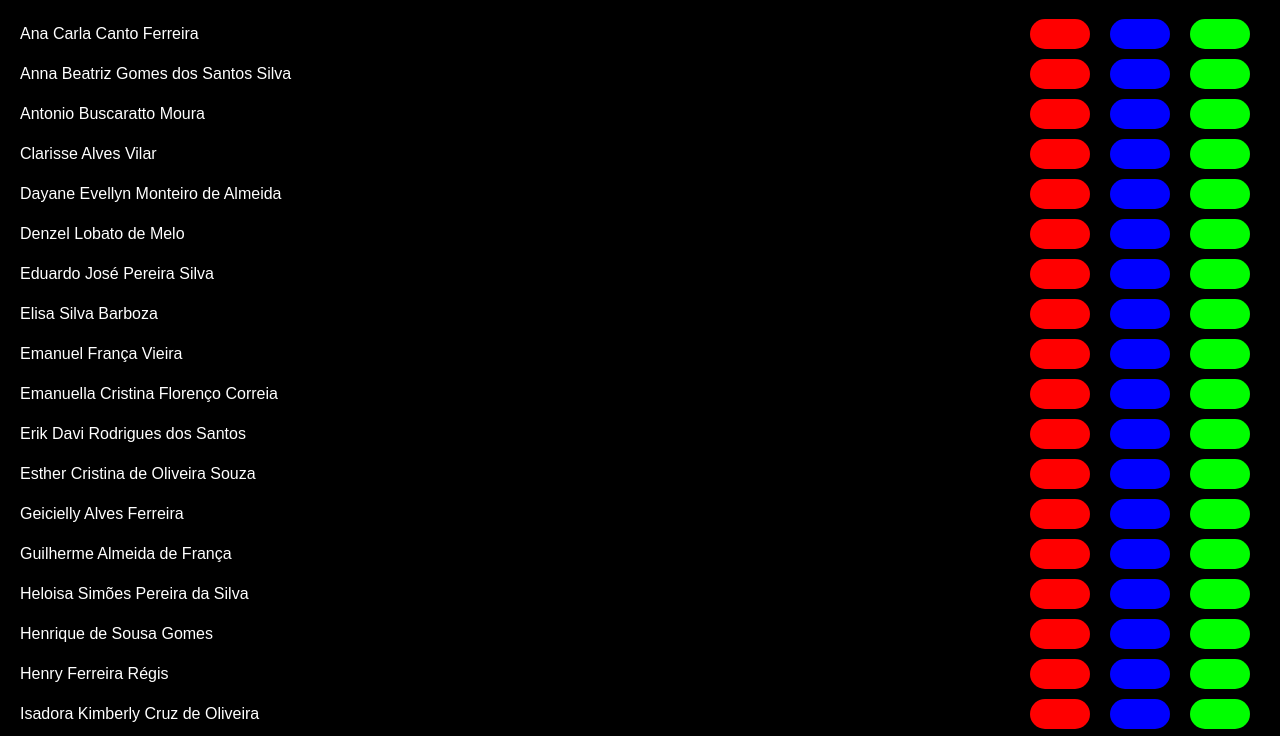
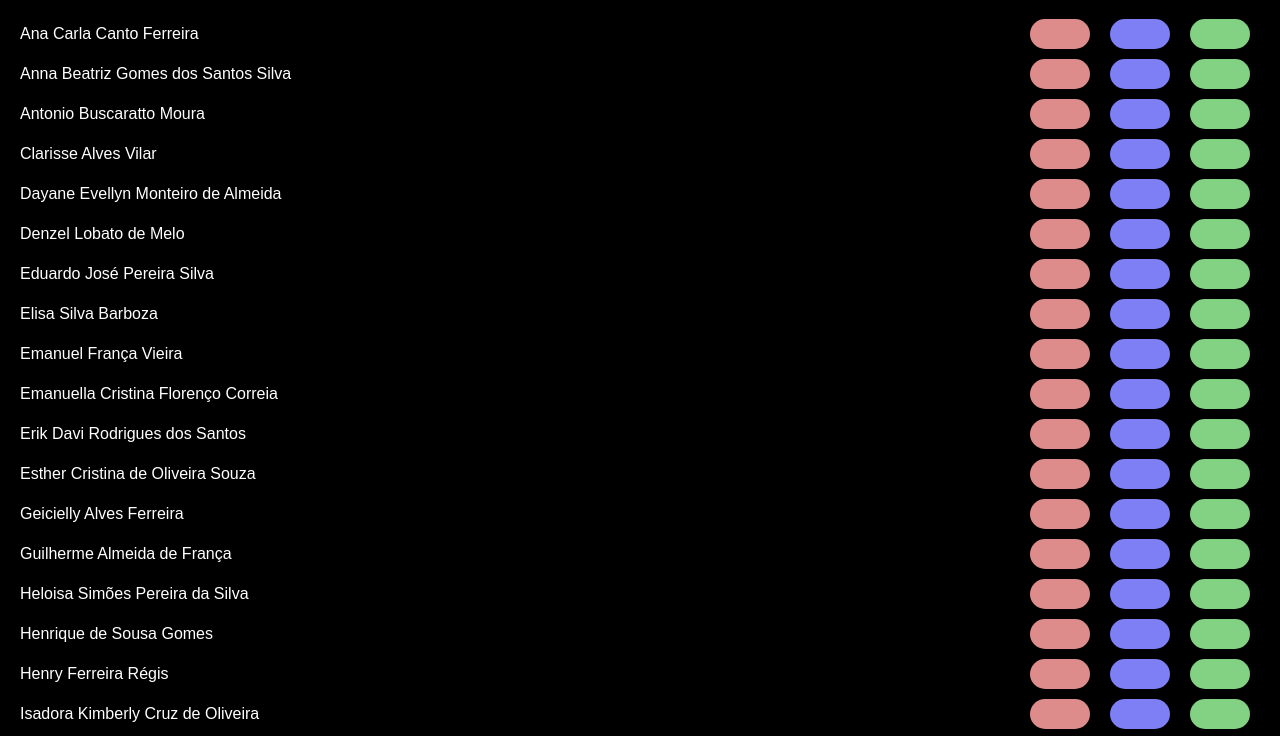
Before and after one commit to blackbeard-sigma7/1stgrade-b, a plain HTML site: page notas1B.html in a window 1280 px wide. Shown: the part 61-797 px from the top of the page. Drawn offline with Linux system fonts and the light colour scheme.

Commit message:
Update notas1B.html

```diff
--- a/notas1B.html
+++ b/notas1B.html
@@ -45,13 +45,13 @@
             border-radius: 30px;
         }
         .slider.red {
-            background-color: #ff0000;
+            background-color: #dd8b8b;
         }
         .slider.blue {
-            background-color: #0000ff;
+            background-color: #7e7ef5;
         }
         .slider.green {
-            background-color: #00ff00;
+            background-color: #83d183;
         }
         #submit-btn {
             display: block;
```
